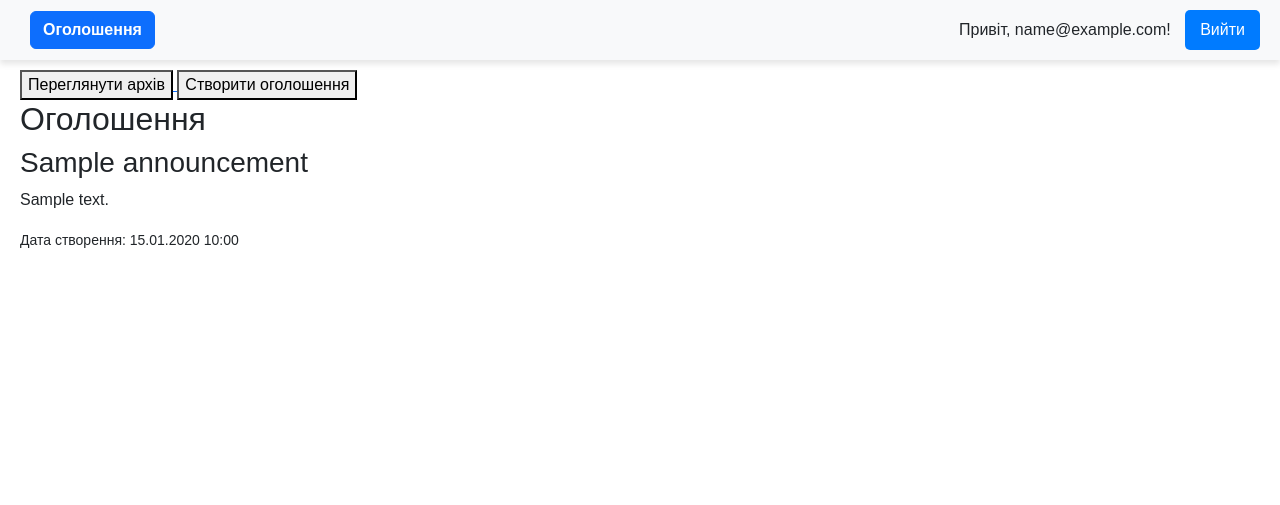
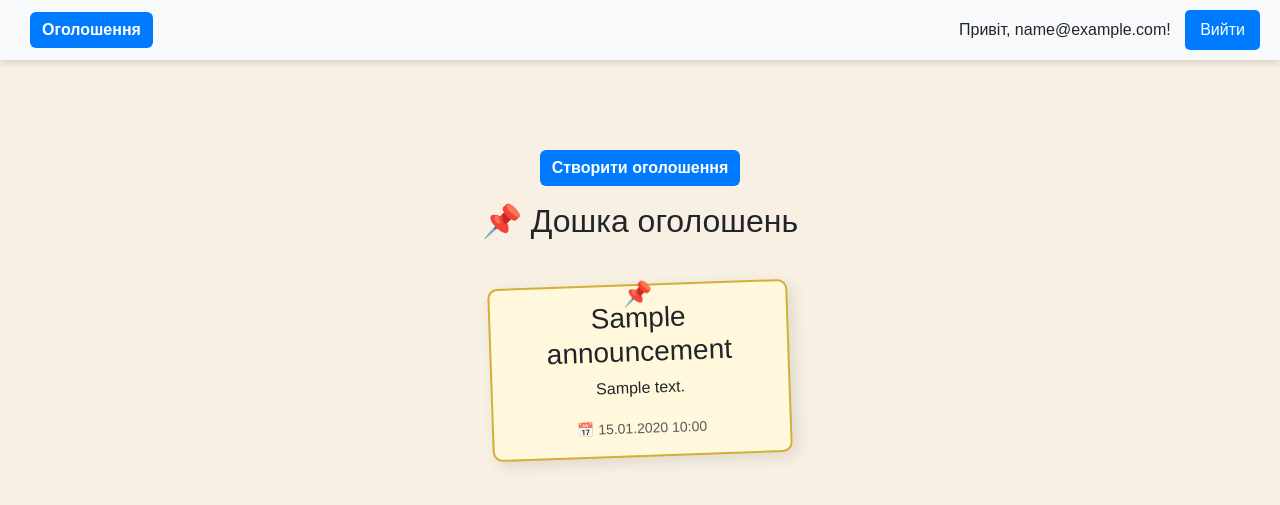
Before and after one commit to Yanohi7/notice_board, a Flask app: page /announcements/ in a window 1280 px wide. Shown: the top 505 px of the page. Run offline with Flask 3, Linux system fonts and the light colour scheme; a user stored in the database is signed in; tables that the repository leaves empty hold one stand-in row (values such as "Sample post").

Commit message:
styles for announcements, now it looks like real notice board

```diff
--- a/app/announcements/routes.py
+++ b/app/announcements/routes.py
@@ -52,21 +52,6 @@ def create_announcement():
     return render_template("announcements/create.html", form=form)
 
 
-@announcements_bp.route("/archive/<int:announcement_id>", methods=["POST"])
-@login_required
-def archive_announcement(announcement_id):
-    """Архівування оголошення"""
-    announcement = Announcement.query.get_or_404(announcement_id)
-
-    if current_user.id != announcement.teacher_id:
-        flash("Ви не можете архівувати це оголошення", "danger")
-        return redirect(url_for("announcements.list_announcements"))
-
-    announcement.archived = True
-    db.session.commit()
-    flash("Оголошення архівоване", "success")
-    return redirect(url_for("announcements.list_announcements"))
-
 @announcements_bp.route("/archived")
 @login_required
 def list_archived_announcements():
--- a/app/announcements/templates/announcements/list.html
+++ b/app/announcements/templates/announcements/list.html
@@ -1,28 +1,29 @@
 {% extends "base.html" %}
+{% block styles %}
+    <link rel="stylesheet" href="{{ url_for('static', filename='css/announcements.css') }}">
+{% endblock %}
 {% block content %}
-<a href="{{ url_for('announcements.list_archived_announcements') }}">
-    <button> Переглянути архів</button>
+
+<div class="container">
+    <a href="{{ url_for('announcements.create_announcement') }}" class="btn btn-primary mb-3">
+        Створити оголошення
     </a>
 
-<a href="{{ url_for('announcements.create_announcement') }}">
-    <button> Створити оголошення</button>
-</a>
+    <h2 class="text-center mb-4">📌 Дошка оголошень</h2>
 
-<h2>Оголошення</h2>
     {% if announcements %}
+        <div class="announcement-board">
             {% for announcement in announcements %}
-        <div>
+                <div class="announcement-card">
                     <h3>{{ announcement.title }}</h3>
                     <p>{{ announcement.message }}</p>
-            <small>Дата створення: {{ announcement.created_at.strftime('%d.%m.%Y %H:%M') }}</small>
-            {% if current_user.role == "user" %}  <!-- ПОКИ ЩО БЕЗ РОЛЕЙ-->
-                <form action="{{ url_for('announcements.archive_announcement', announcement_id=announcement.id) }}" method="post">
-                    <button type="submit">Архівувати</button>
-                </form>
+                    <small class="text-muted">📅 {{ announcement.created_at.strftime('%d.%m.%Y %H:%M') }}</small>
+                </div>
+            {% endfor %}
+        </div>
+    {% else %}
+        <p class="text-center text-muted">Наразі немає жодних оголошень</p>
     {% endif %}
 </div>
-    {% endfor %}
-{% else %}
-    <p>Наразі немає жодних оголошень</p>
-{% endif %}
+
 {% endblock %}
--- /dev/null
+++ b/app/static/css/announcements.css
@@ -0,0 +1,65 @@
+/* Загальний фон */
+body {
+    background-color: #f8f0e3; /* Бежевий фон як коркова дошка */
+}
+
+/* Контейнер дошки */
+.announcement-board {
+    display: flex;
+    flex-wrap: wrap;
+    gap: 15px;
+    justify-content: center;
+    padding: 20px;
+}
+
+/* Картка оголошення */
+.announcement-card {
+    background: #fff8dc; /* Кремовий колір, як папір */
+    border: 2px solid #d4af37; /* Золотистий відтінок */
+    border-radius: 10px;
+    padding: 15px;
+    width: 300px;
+    box-shadow: 5px 5px 15px rgba(0, 0, 0, 0.1);
+    transform: rotate(-2deg); /* Легкий нахил для ефекту вручну прикріплених оголошень */
+    transition: transform 0.2s ease-in-out;
+    position: relative;
+}
+
+/* Імітація кнопки (канцелярської кнопки) */
+.announcement-card::before {
+    content: "📌";
+    font-size: 24px;
+    position: absolute;
+    top: -10px;
+    left: 50%;
+    transform: translateX(-50%);
+}
+
+/* Анімація при наведенні */
+.announcement-card:hover {
+    transform: rotate(0deg) scale(1.05);
+}
+
+/* Стилізація фонової форми */
+.card {
+    max-width: 600px;
+    margin: auto;
+    border-radius: 10px;
+    background: #ffffff;
+}
+
+/* Додатковий стиль для інпутів */
+.form-control, .form-select {
+    border-radius: 5px;
+    border: 1px solid #ced4da;
+}
+
+/* Кнопка */
+.btn-primary {
+    background-color: #007bff;
+    border: none;
+}
+
+.btn-primary:hover {
+    background-color: #0056b3;
+}
```
Also changed, not shown: app/announcements/templates/announcements/archived.html (deleted, +0 -12 lines), app/announcements/templates/announcements/create.html (+27 -8 lines). Lines whose indentation alone changed are shown as unchanged.
